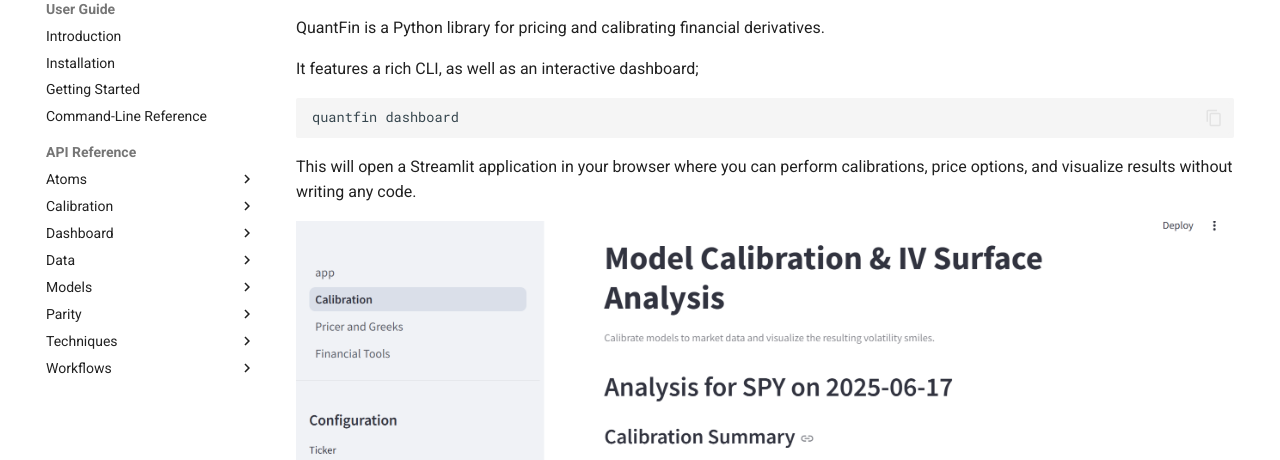
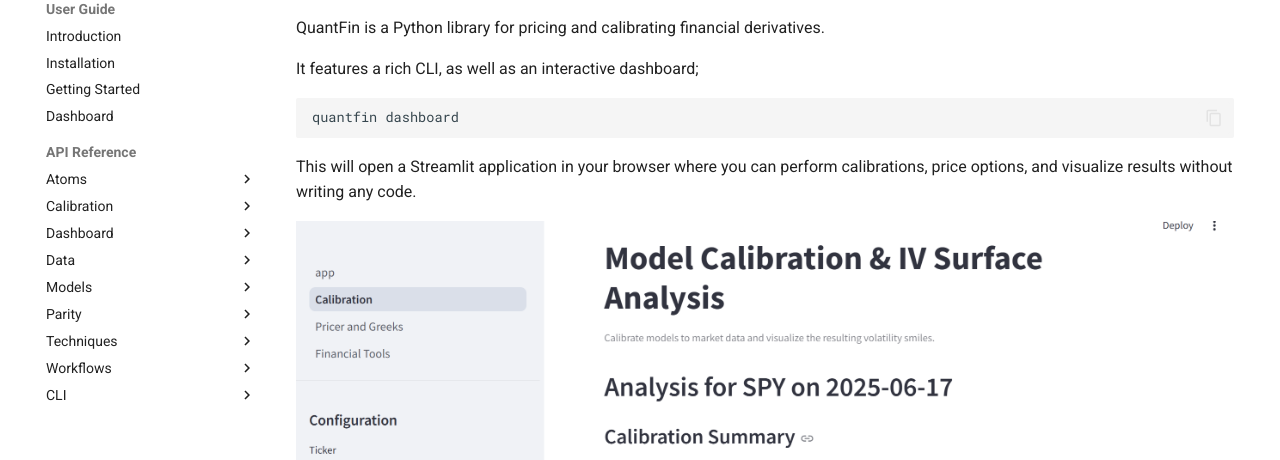
Before and after one commit to Diljit22/optpricing, an MkDocs documentation site: the page built from docs/index.md, in a window 1280 px wide. Shown: the part 165-625 px from the top of the page. Built offline with MkDocs 1.6.1 and Material for MkDocs 9.7.7, drawn with Linux system fonts in a browser that asks for light colours; comment, search, counter and statistics services are not loaded.

Commit message:
small edits; ruff fixes impl.

```diff
--- a/mkdocs.yml
+++ b/mkdocs.yml
@@ -21,7 +21,6 @@
         icon: material/brightness-4
         name: Switch to light mode
   features:
-    #- navigation.tabs
     - navigation.sections
     - toc.integrate
     - navigation.top
@@ -57,8 +56,6 @@
   - pymdownx.details
   - pymdownx.superfences
   - pymdownx.mark
-  #- pymdownx.tabbed:
-  #    alternate_style: true
   - toc:
       permalink: "#"
 
@@ -69,7 +66,7 @@
       - Introduction: guide/introduction.md
       - Installation: guide/installation.md
       - Getting Started: guide/getting_started.md
-      - Command-Line Reference: reference/cli.md
+      - Dashboard: guide/dashboard.md
   - API Reference:
       - Atoms:
           - reference/atoms/index.md
@@ -148,3 +145,5 @@
           - reference/workflows/index.md
           - Daily Workflow: reference/workflows/daily_workflow.md
           - Backtest Workflow: reference/workflows/backtest_workflow.md
+      - CLI:
+          - CLI Usage: reference/cli.md
```
Also changed, not shown: 1 other file.
